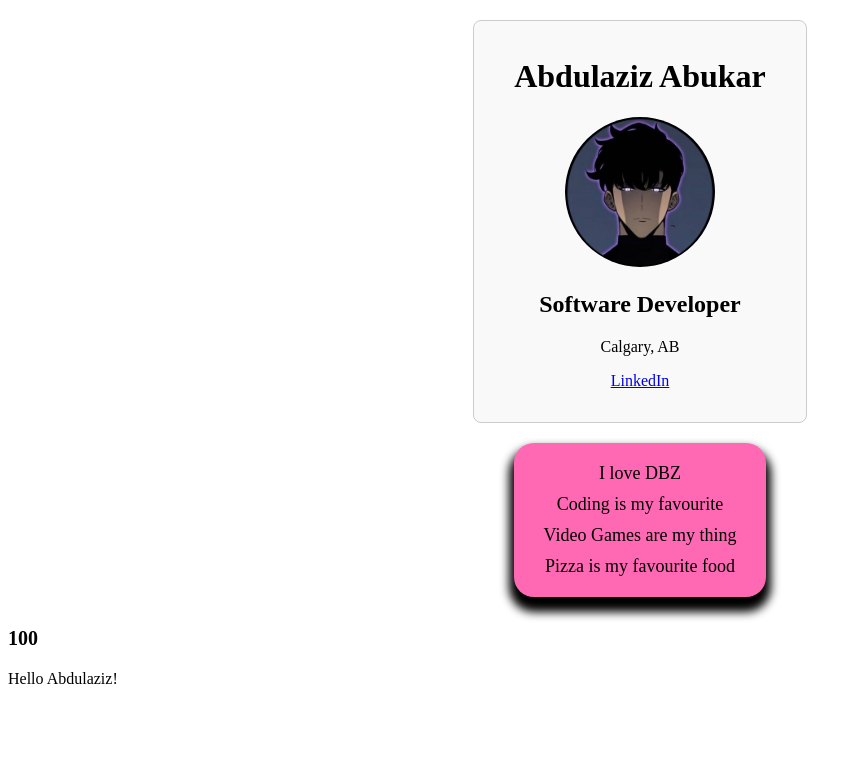
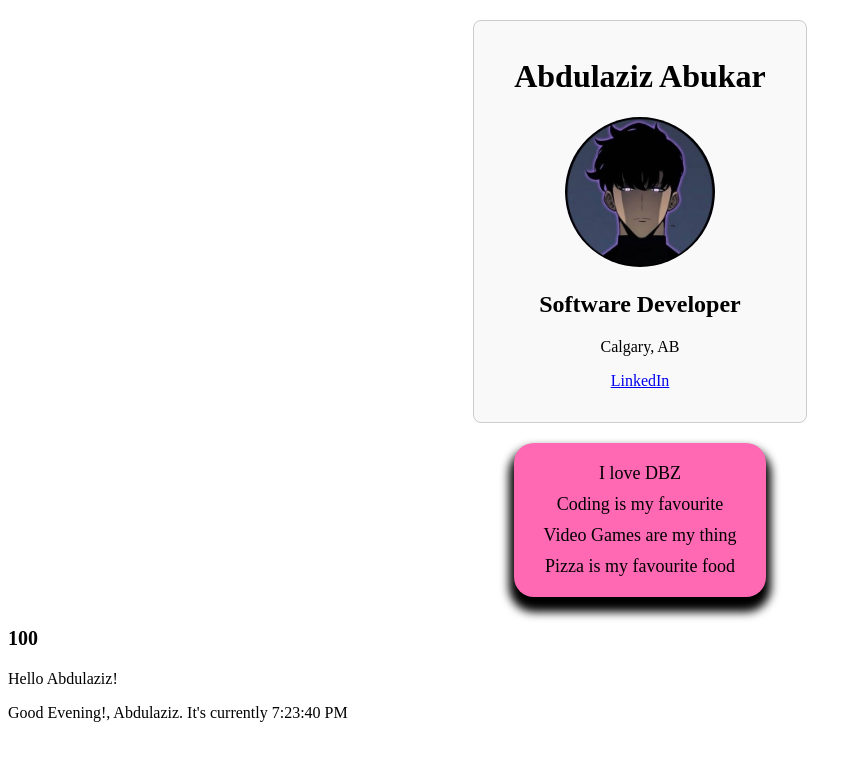
Before and after one commit to Abdulaziz-Abukar/ReactPractice, a React (Vite) app in the folder my-first-react-app/: page / in a window 1280 px wide. Shown: the top 760 px of the page, without its empty margins (0-862 px from the left). Built offline with nearby package versions, Linux system fonts and the light colour scheme.

Commit message:
fixes App to include Mini Greeting

```diff
--- a/my-first-react-app/src/App.jsx
+++ b/my-first-react-app/src/App.jsx
@@ -3,6 +3,7 @@ import BusinessCard from "./components/BusinessCard/BusinessCard";
 import FactsAboutMe from "./components/Facts-About-Me-List/Facts-About-Me-List";
 import SimpleMultiplcation from "./components/SimpleMulitiplication/SimpleMultiplication";
 import LoginStatusCard from "./components/LoginStatusCard/LoginStatusCard";
+import MiniGreeting from "./components/MiniGreeting/MiniGreeting";
 
 function App() {
   return (
@@ -11,6 +12,7 @@ function App() {
       <FactsAboutMe />
       <SimpleMultiplcation />
       <LoginStatusCard />
+      <MiniGreeting />
     </>
   )
 }
```
